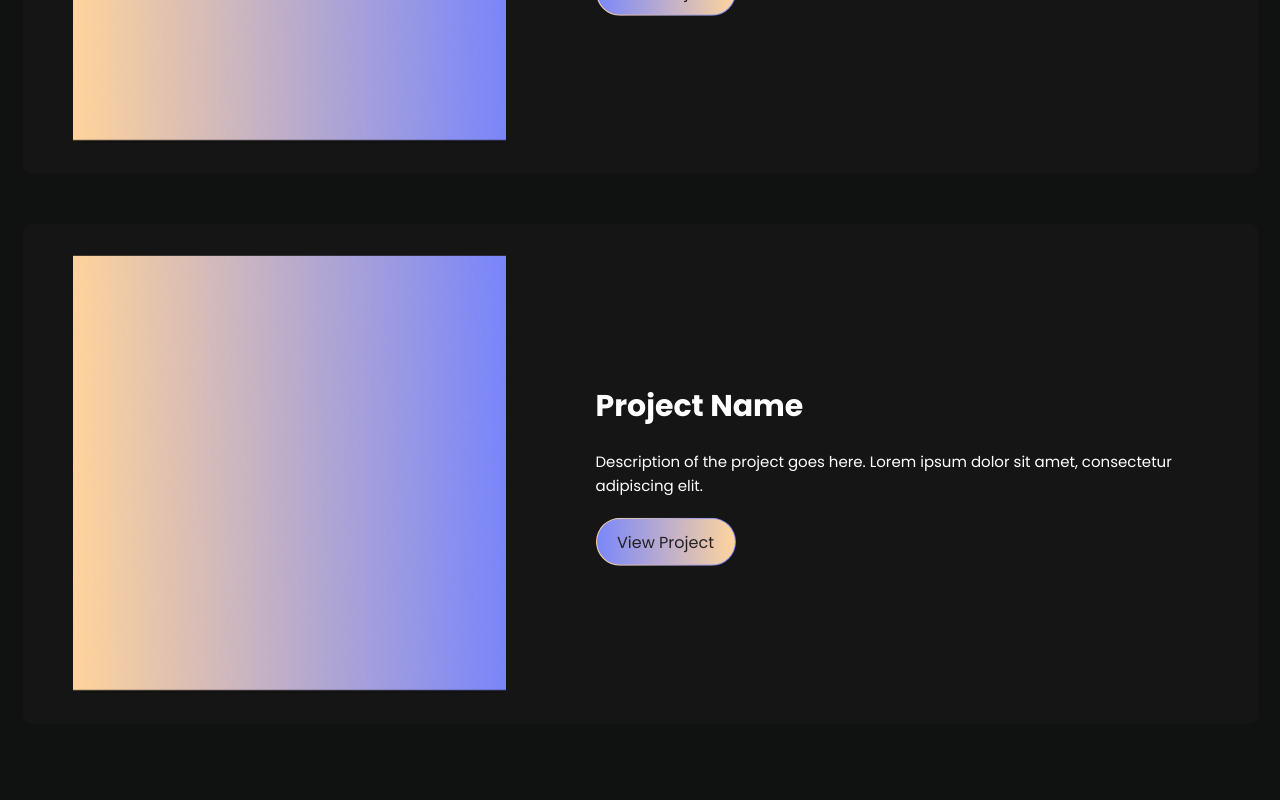
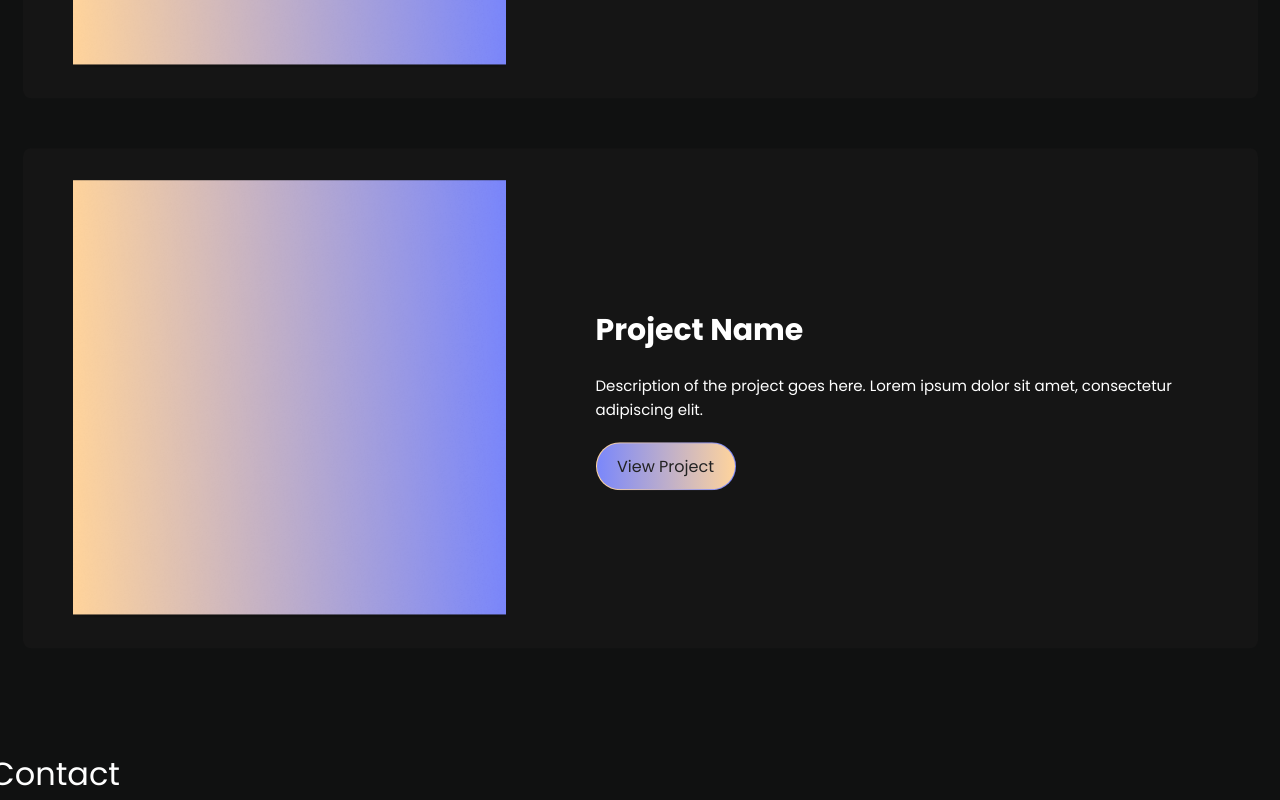
Before and after one commit to Xander-Allen-Rola/Xander-Portfolio, a Vue app: page / in a window 1280 px wide. Shown: the part 3220-4020 px from the top of the page. Before the commit the page ends 3944 px from the top, so only its background shows below. Built offline with nearby package versions, Linux system fonts and the light colour scheme.

Commit message:
mae the font size of h2 global

```diff
--- a/src/App.vue
+++ b/src/App.vue
@@ -6,6 +6,7 @@ import HomeGrid from './components/HomeGrid.vue'
 import SubInfo from './components/SubInfo.vue'
 import AboutMe from './components/AboutMe.vue'
 import Projects from './components/Projects.vue'
+import Contact from './components/Contact.vue'
 </script>
 
 <template>
@@ -21,6 +22,7 @@ import Projects from './components/Projects.vue'
     </main>
       <AboutMe style="margin-top:70px"/>
       <Projects style="margin-top: 100px"/>
+      <Contact style="margin-top: 100px"/>
   </div>
 </template>
 
--- a/src/assets/main.css
+++ b/src/assets/main.css
@@ -13,6 +13,10 @@ a,
   color: hsla(160, 100%, 37%, 1);
   transition: 0.4s;
   padding: 3px;
+}
+
+h2 {
+  font-size: 2rem;
 }
 
 @media (hover: hover) {
--- a/src/components/AboutMe.vue
+++ b/src/components/AboutMe.vue
@@ -1,7 +1,7 @@
 <template>
   <div class="legend-container">
       <div class="title-container">
-        <h2 class="about-title">About Me</h2>
+        <h2>About Me</h2>
         <img src="../assets/icons/doublestar.svg" style="height: 35px;"/>
       </div>
 
@@ -83,9 +83,6 @@
   width: 50px;
   height: 50px;
 }
-.about-title {
-  font-size: 2rem;
-}
 .circle-number {
   width: 58px;
   height: 58px;
--- /dev/null
+++ b/src/components/Contact.vue
@@ -0,0 +1,3 @@
+<template>
+    <h2>Contact</h2>
+</template>
--- a/src/components/Projects.vue
+++ b/src/components/Projects.vue
@@ -6,7 +6,7 @@ import ProjectImgPlaceholder from '@/assets/images/projectplaceholder.png'
 <template>
     <div class="projects-container">
         <div class="title-container">
-            <h2 style="font-size: 2rem">Featured Projects</h2>
+            <h2>Featured Projects</h2>
             <img src="../assets/icons/doublestar.svg" style="height: 35px;"/>
         </div>
         <div class="project-box-container">
```
